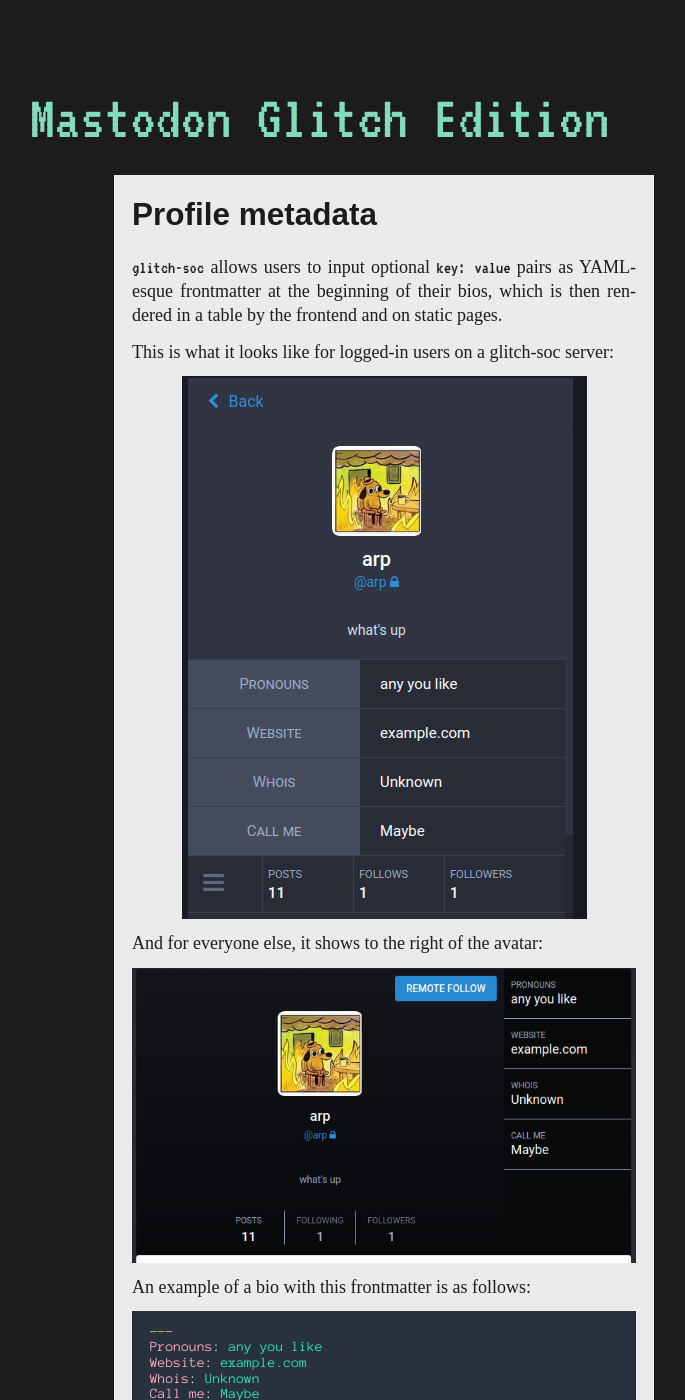
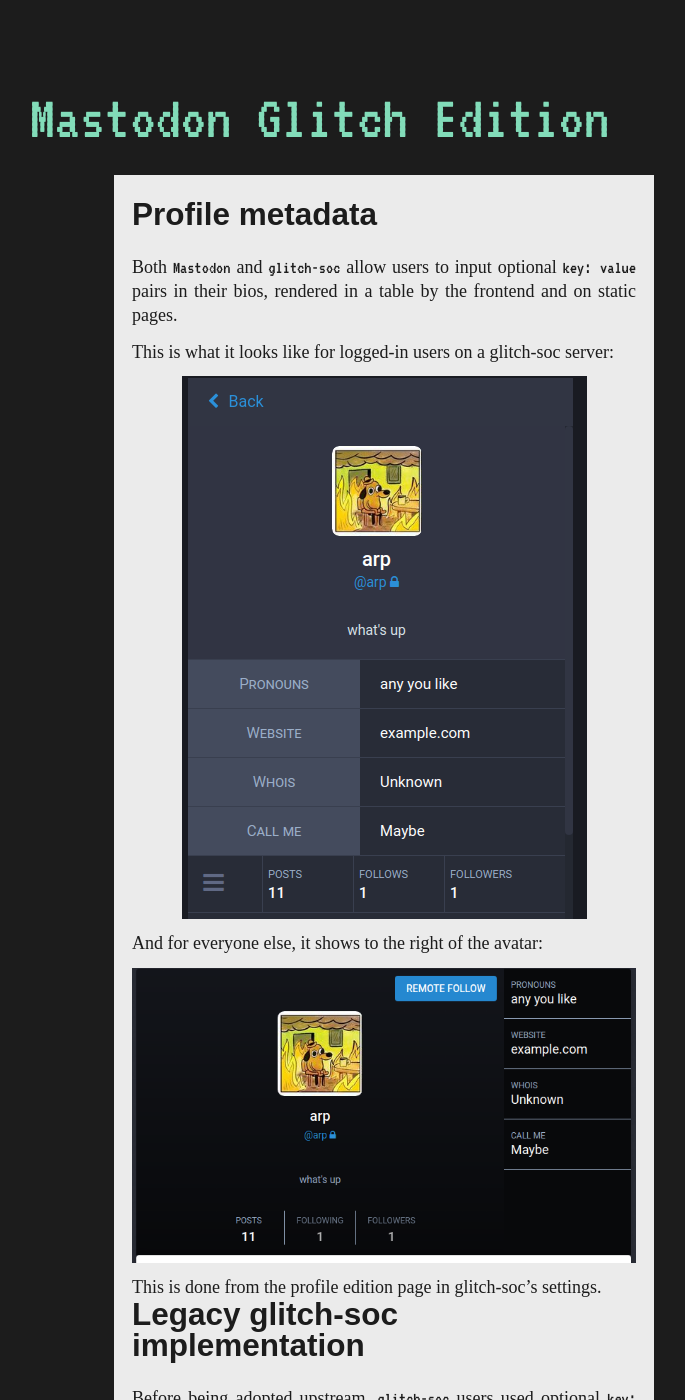
Before and after one commit to glitch-soc/docs, a Jekyll site: the page built from upstreamed-features/profile-metadata/index.md, in a window 1280 px wide and 1400 px high. Shown: the whole window, without its empty margins (256-941 px from the left). Built offline with Jekyll 4.4.1, drawn with Linux system fonts in a browser that asks for light colours; some web fonts are replaced; our own code applies the rules of GitHub Pages for plain Markdown files; some of the changed text lies outside the part shown.

Commit message:
Bio fields have made their way upstream

```diff
--- a/features/profile-metadata/index.md
+++ b/upstreamed-features/profile-metadata/index.md
@@ -2,7 +2,7 @@
 title: Profile metadata
 ---
 
-`glitch-soc` allows users to input optional `key: value` pairs as YAML-esque frontmatter at the beginning of their bios, which is then rendered in a table by the frontend and on static pages.
+Both `Mastodon` and `glitch-soc` allow users to input optional `key: value` pairs in their bios, rendered in a table by the frontend and on static pages.
 
 This is what it looks like for logged-in users on a glitch-soc server:
 
@@ -11,6 +11,12 @@ This is what it looks like for logged-in users on a glitch-soc server:
 And for everyone else, it shows to the right of the avatar:
 
 ![static](static.png)
+
+This is done from the profile edition page in glitch-soc's settings.
+
+## Legacy glitch-soc implementation
+
+Before being adopted upstream, `glitch-soc` users used optional `key: value` pairs as YAML-esque frontmatter at the beginning of their bios.
 
 An example of a bio with this frontmatter is as follows:
 
```
Also changed, not shown: index.md (+1 -1 lines), upstreamed-features/profile-metadata/detailed.png (renamed from features/profile-metadata/detailed.png), upstreamed-features/profile-metadata/static.png (renamed from features/profile-metadata/static.png).
